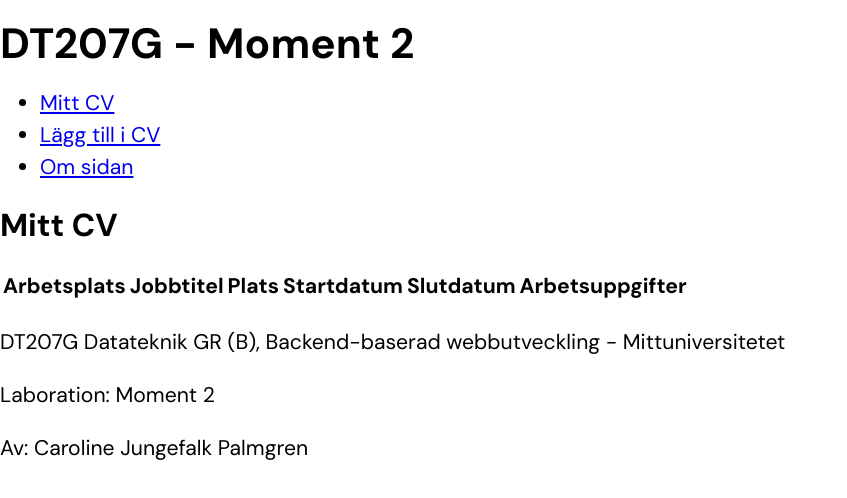
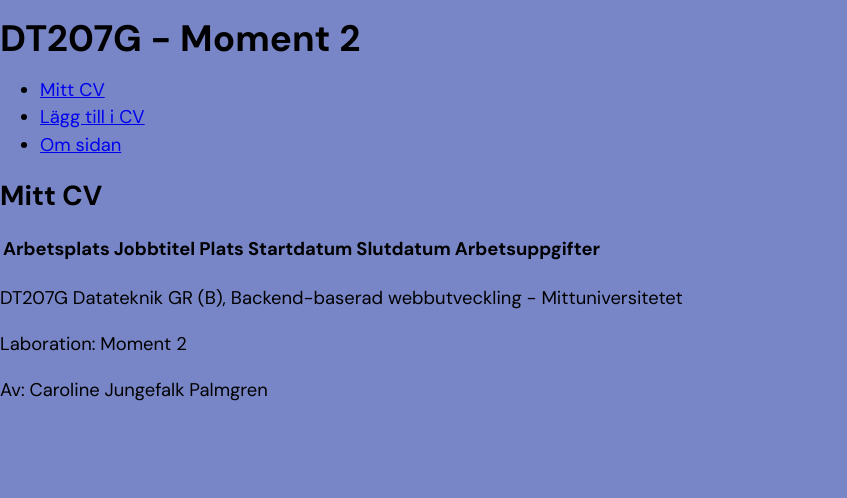
Before and after one commit to Jungefalk/dt207g-moment2.2, a website built with Parcel: page src/index.html in a window 1280 px wide. Shown: the whole page, without its empty margins (0-847 px from the left). Built offline with nearby package versions, Linux system fonts and the light colour scheme.

Commit message:
bakgrundsfärg på body, samt lägg till missad sluttagg på main

```diff
--- a/src/css/styles.css
+++ b/src/css/styles.css
@@ -3,11 +3,11 @@
 @import url('https://fonts.googleapis.com/css2?family=DM+Sans:ital,opsz,wght@0,9..40,100..1000;1,9..40,100..1000&display=swap');
 
 
-body,
-html {
+body{
     margin: 0;
     padding: 0;
     font-family: "DM Sans", sans-serif;
     line-height: 1.5em;
     font-size: 1.15em;
+    background-color: #7886C7;
 }
```
Also changed, not shown: src/index.html (+1 -0 lines).
